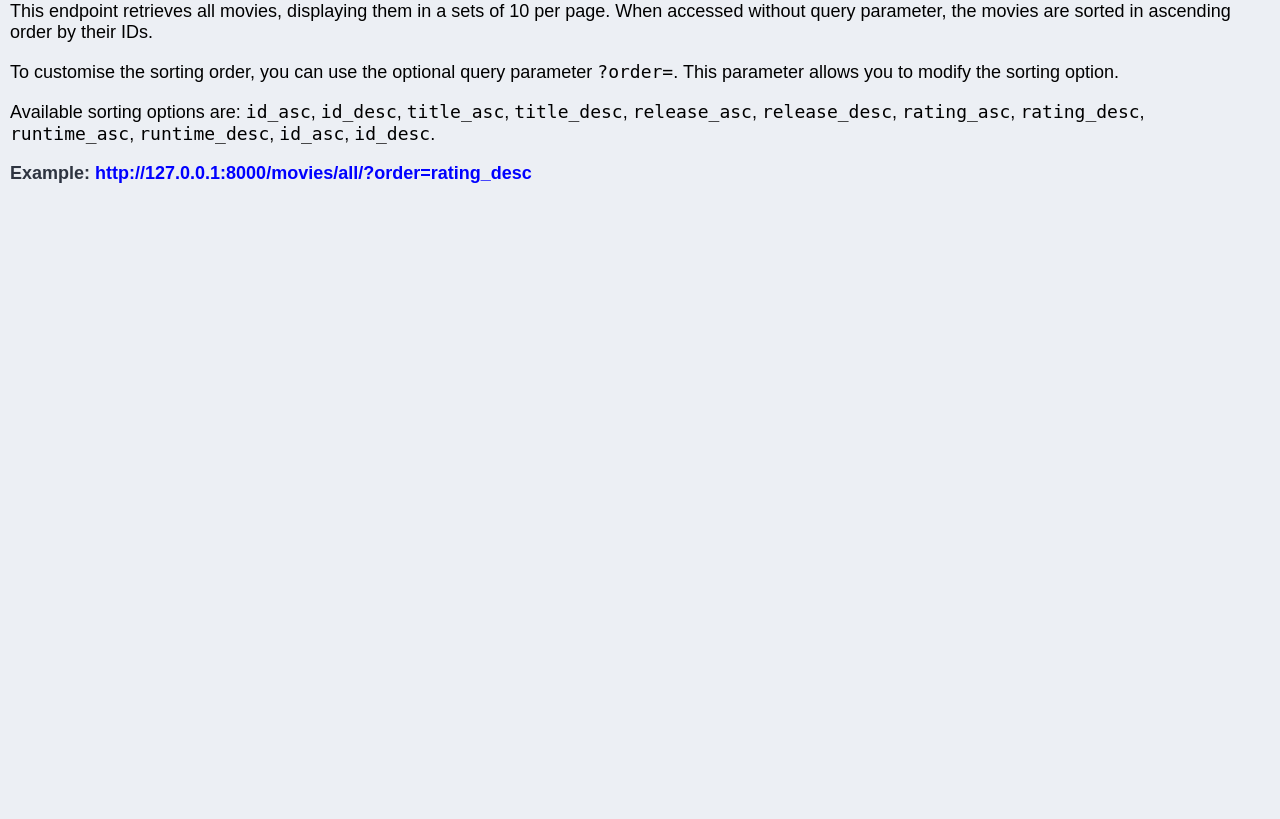
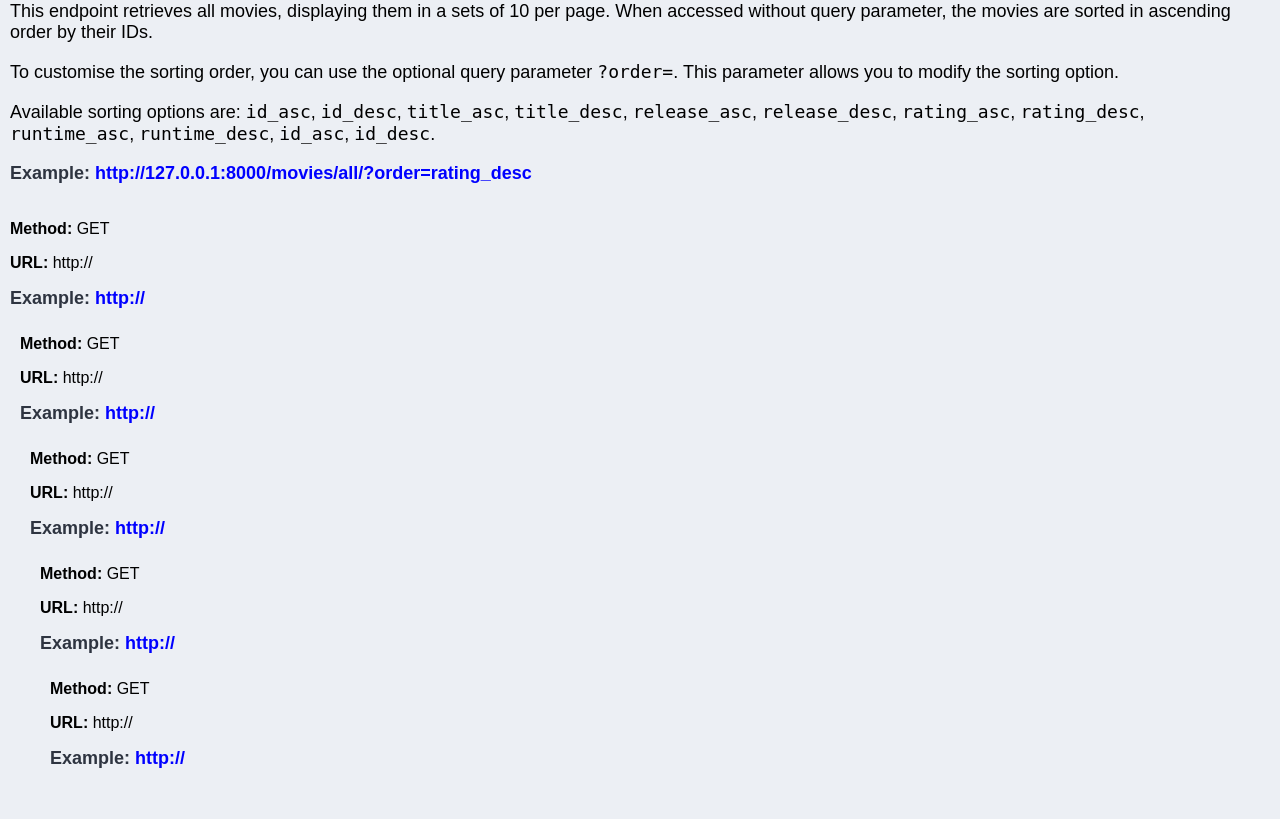
Before and after one commit to Jx1126/awd-midterm, a Django app: page / in a window 1280 px wide. Shown: the part 238-1057 px from the top of the page. Before the commit the page ends 421 px from the top, so only its background shows below. Run offline with Django 5.2, Linux system fonts and the light colour scheme.

Commit message:
Added endpoint templates for all 6 endpoints.

```diff
--- a/movies_2023/frontend/templates/index.html
+++ b/movies_2023/frontend/templates/index.html
@@ -15,7 +15,7 @@
         <h1 class="header__title">CM3035 - Advanced Web Development RESTful Endpoints</h1>
     </div>
 
-
+    {% comment %} First Endpoint {% endcomment %}
     <div class="endpoint">
         <div class="endpoint__title">
             1. Retrieve All Movies
@@ -32,7 +32,81 @@
         <div class="endpoint__url">
             <strong>Example: </strong><a href="http://127.0.0.1:8000/movies/all/?order=rating_desc">http://127.0.0.1:8000/movies/all/?order=rating_desc</a>
         </div>
+    </div>
 
+    {% comment %} Second Endpoint {% endcomment %}
+    <div class="endpoint">
+        <div class="endpoint__title">
+
+        </div>
+
+        <div class="endpoint_description">
+            <p><strong>Method: </strong>GET</p>
+            <p><strong>URL: </strong>http://</p>
+        </div>
+
+        <div class="endpoint__url">
+            <strong>Example: </strong><a href="http://">http://</a>
+    </div>
+
+    {% comment %} Third Endpoint {% endcomment %}
+    <div class="endpoint">
+        <div class="endpoint__title">
+
+        </div>
+
+        <div class="endpoint_description">
+            <p><strong>Method: </strong>GET</p>
+            <p><strong>URL: </strong>http://</p>
+        </div>
+
+        <div class="endpoint__url">
+            <strong>Example: </strong><a href="http://">http://</a>
+    </div>
+
+    {% comment %} Fourth Endpoint {% endcomment %}
+    <div class="endpoint">
+        <div class="endpoint__title">
+
+        </div>
+
+        <div class="endpoint_description">
+            <p><strong>Method: </strong>GET</p>
+            <p><strong>URL: </strong>http://</p>
+        </div>
+
+        <div class="endpoint__url">
+            <strong>Example: </strong><a href="http://">http://</a>
+    </div>
+
+    {% comment %} Fifth Endpoint {% endcomment %}
+    <div class="endpoint">
+        <div class="endpoint__title">
+
+        </div>
+
+        <div class="endpoint_description">
+            <p><strong>Method: </strong>GET</p>
+            <p><strong>URL: </strong>http://</p>
+        </div>
+
+        <div class="endpoint__url">
+            <strong>Example: </strong><a href="http://">http://</a>
+    </div>
+
+    {% comment %} Sixth Endpoint {% endcomment %}
+    <div class="endpoint">
+        <div class="endpoint__title">
+
+        </div>
+
+        <div class="endpoint_description">
+            <p><strong>Method: </strong>GET</p>
+            <p><strong>URL: </strong>http://</p>
+        </div>
+
+        <div class="endpoint__url">
+            <strong>Example: </strong><a href="http://">http://</a>
     </div>
 
 </body>
```
